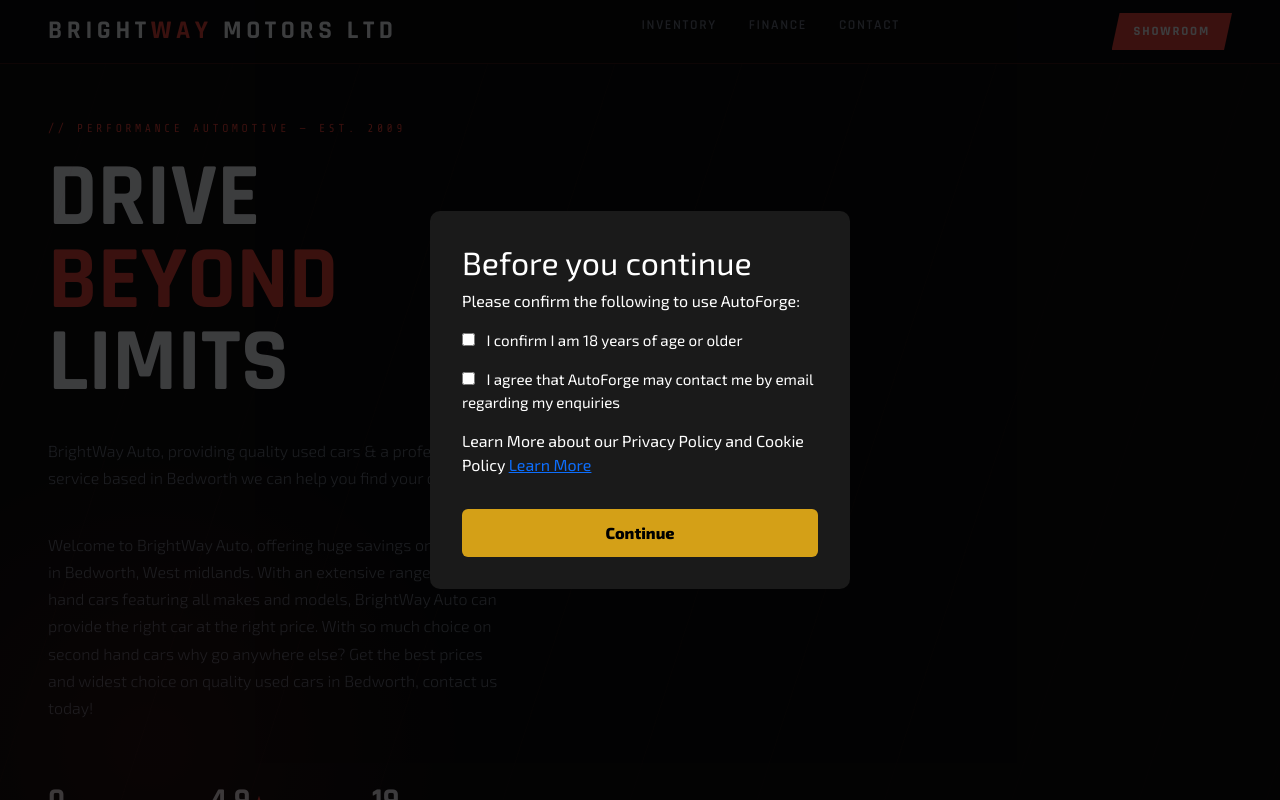
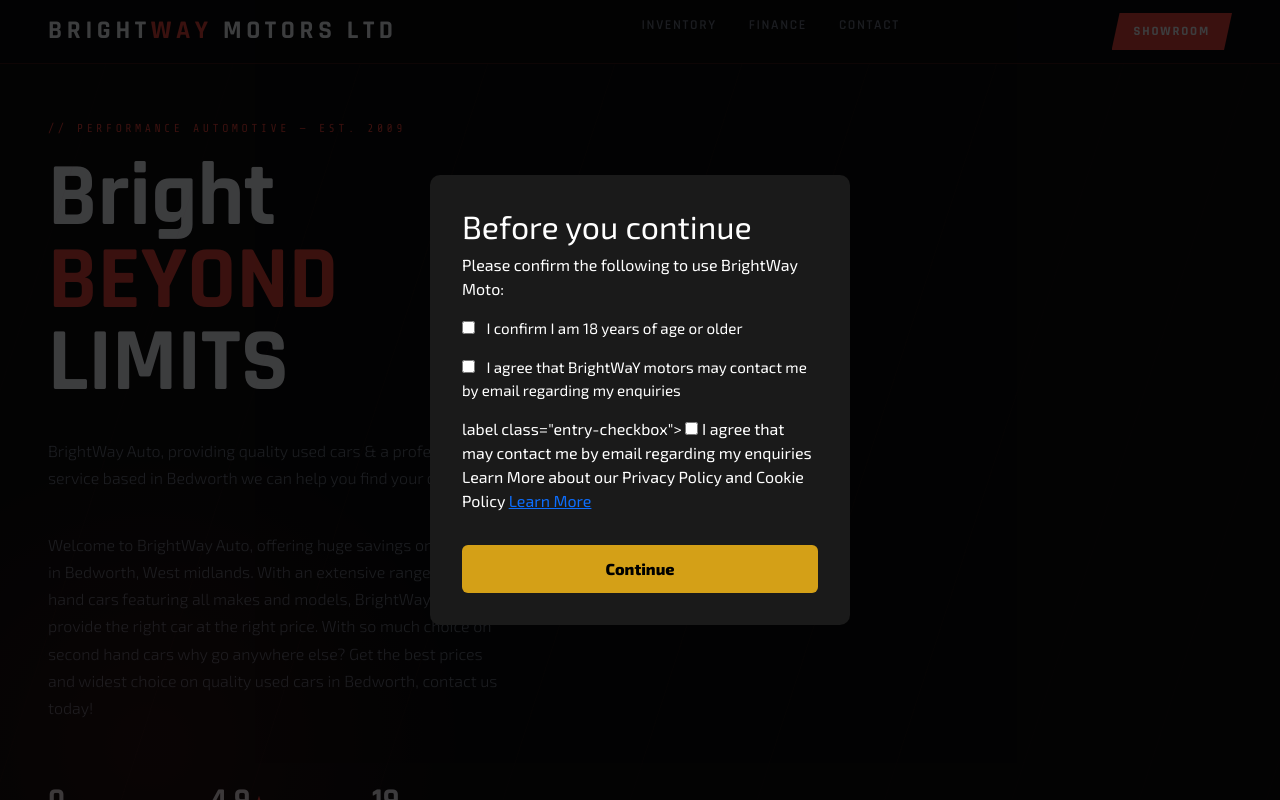
Before and after one commit to 00566197/Brightway, a Flask app: page / in a window 1280 px wide. Run offline with Flask 3, Linux system fonts and the light colour scheme; some libraries are stand-ins or nearby versions.

Commit message:
Initial commit

```diff
--- a/app/routes.py
+++ b/app/routes.py
@@ -253,8 +253,8 @@
 @login_required
 
 def staff_page():
-     cars=Car.query.all()
-     return render_template(
+    cars=Car.query.all()
+    return render_template(
           'all_car.html',
           cars=cars
      )
--- a/app/templates/base.html
+++ b/app/templates/base.html
@@ -238,7 +238,7 @@
 <!-- HERO -->
 <section class="af-hero">
   <div class="af-eyebrow">// Performance Automotive — Est. 2009</div>
-  <h1 class="af-htitle">DRIVE<em>BEYOND</em>LIMITS</h1>
+  <h1 class="af-htitle">Bright<em>BEYOND</em>LIMITS</h1>
   <p class="af-hsub">BrightWay Auto, providing quality used cars & a professional service based in Bedworth we can help you find your dream car!</p>
   <p class="af-hsub">Welcome to BrightWay Auto, offering huge savings on used cars in Bedworth, West midlands.
 With an extensive range of second hand cars featuring all makes and models, BrightWay Auto can provide the right car at the right price. With so much choice on second hand cars why go anywhere else? Get the best prices and widest choice on quality used cars in Bedworth, contact us today!</p>
--- a/app/templates/index.html
+++ b/app/templates/index.html
@@ -31,7 +31,7 @@
 <div id="entryModal" class="entry-modal-overlay">
   <div class="entry-modal">
     <h2>Before you continue</h2>
-    <p>Please confirm the following to use AutoForge:</p>
+    <p>Please confirm the following to use BrightWay Moto:</p>
 
     <form id="entryForm">
       <label class="entry-checkbox">
@@ -43,7 +43,11 @@
 
       <label class="entry-checkbox">
         <input type="checkbox" id="emailConfirm" required>
-        I agree that AutoForge may contact me by email regarding my enquiries
+        I agree that BrightWaY motors may contact me by email regarding my enquiries
+      </label>
+      label class="entry-checkbox">
+        <input type="checkbox" id="emailConfirm" required>
+        I agree that  may contact me by email regarding my enquiries
       </label>
       <p>Learn More about our Privacy Policy and Cookie Policy <a href="{{url_for('privacy_policy')}}">Learn More</a></p>
 
```
